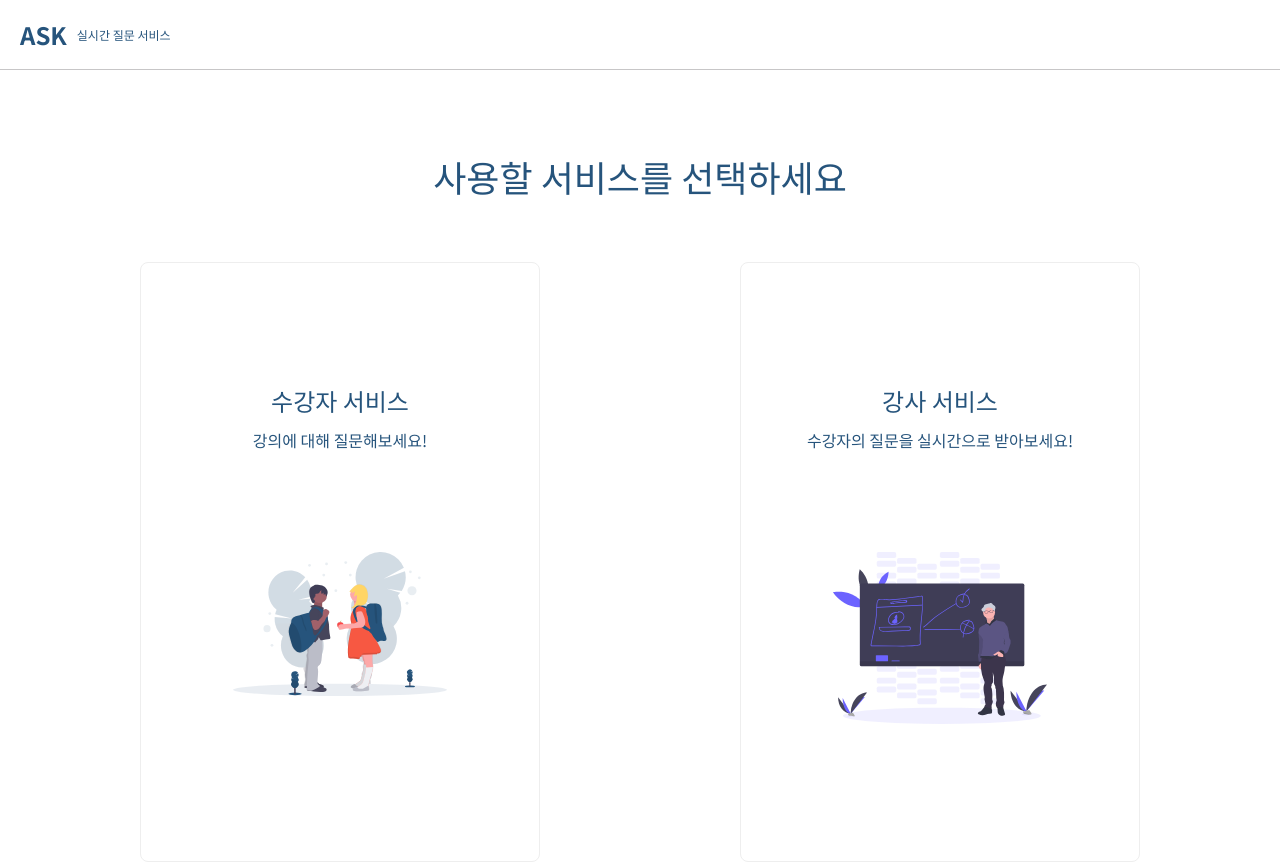
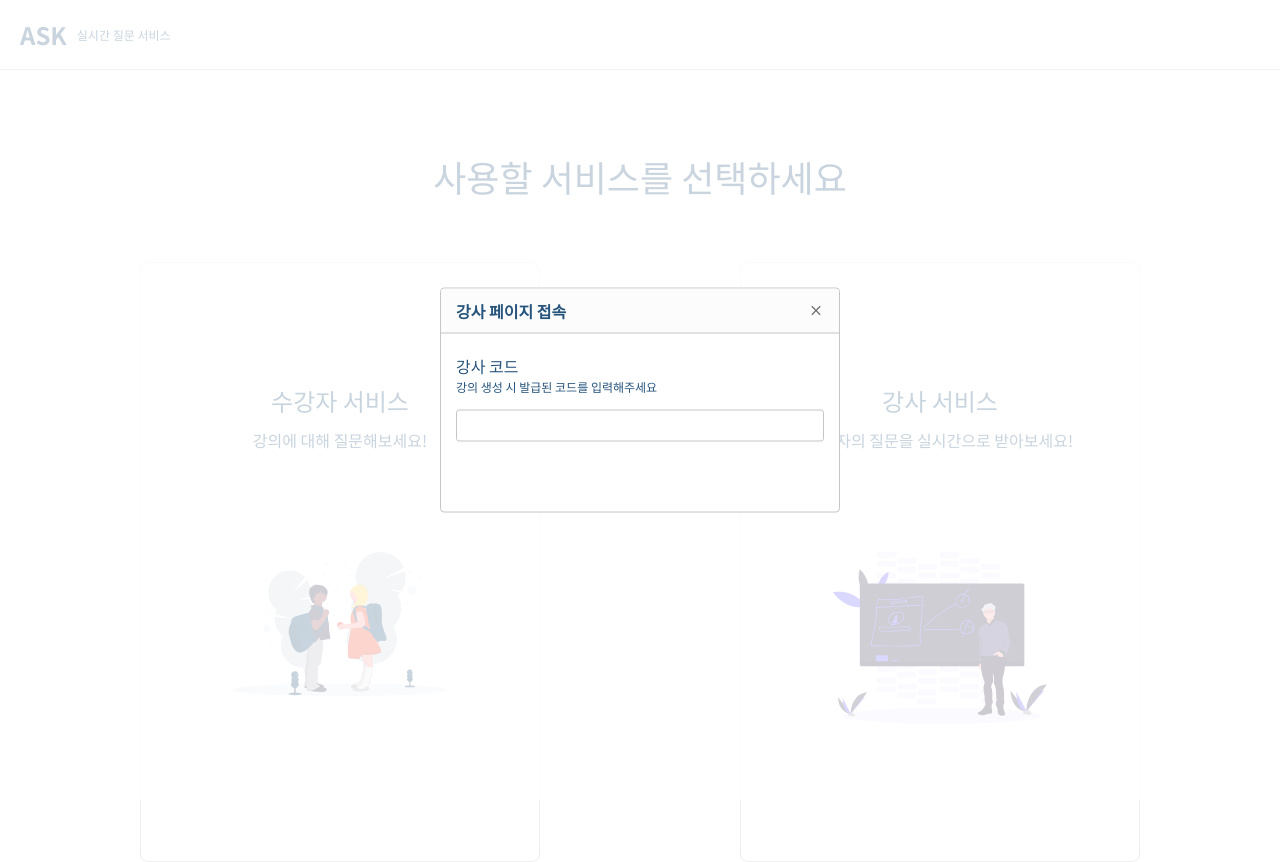
Before and after one commit to Choi-Jinwoo/Ask_Web, a React (Create React App) app: page / in a window 1280 px wide. Built offline with nearby package versions, Linux system fonts and the light colour scheme.

Commit message:
Add: 강의 접속 모달 UI 생성

```diff
--- a/src/components/common/modal/index.scss
+++ b/src/components/common/modal/index.scss
@@ -9,6 +9,7 @@
       display: flex;
       align-items: center;
       justify-content: space-between;
+      background-color: $lightestGray;
 
       &-closeIcon {
         font-size: 16px;
@@ -18,7 +19,7 @@
     }
 
     &-content {
-      padding: 10px 15px;
+      padding: 20px 15px;
     }
   }
 }
--- a/src/components/common/modal/index.tsx
+++ b/src/components/common/modal/index.tsx
@@ -43,7 +43,8 @@ export const Modal = ({
       style={styles}
       isOpen={isOpen} >
       <div className='modal-window-title'>
-        <Text>{title}</Text>
+        <Text
+          weight='bold'>{title}</Text>
         <IoMdClose
           className='modal-window-title-closeIcon'
           onClick={close} />
--- /dev/null
+++ b/src/components/lecturer/join-lecturer-modal/index.scss
@@ -0,0 +1,20 @@
+@import "styles/colors.scss";
+
+.joinLecturerModal {
+  display: flex;
+  flex-direction: column;
+  justify-content: center;
+
+  &-code {
+    margin-top: 15px;
+    font-size: 0.85rem;
+    padding: 5px;
+    color: $darkerGray;
+    border: 1px solid $baseGray;
+    border-radius: 3px;
+
+    &:focus {
+      outline: none;
+    }
+  }
+}
--- /dev/null
+++ b/src/components/lecturer/join-lecturer-modal/index.tsx
@@ -0,0 +1,23 @@
+import React from 'react';
+import { Modal } from 'components/common/modal';
+import { Text } from 'components/common/text';
+
+import './index.scss';
+
+export const JoinLecturerModal = () => {
+  return (
+    <Modal
+      title='강사 페이지 접속'
+      isOpen={true}
+      close={() => { }}
+      width='400px'
+      height='225px'
+    >
+      <div className='joinLecturerModal'>
+        <Text>강사 코드</Text>
+        <Text size='small'>강의 생성 시 발급된 코드를 입력해주세요</Text>
+        <input className='joinLecturerModal-code' type="text" />
+      </div>
+    </Modal >
+  )
+}
--- a/src/pages/home.page.tsx
+++ b/src/pages/home.page.tsx
@@ -1,11 +1,13 @@
 import React from 'react';
 import { Home } from 'components/home';
 import { PageTemplate } from 'components/common/page-template';
+import { JoinLecturerModal } from 'components/lecturer/join-lecturer-modal';
 
 export const HomePage = () => {
   return (
     <PageTemplate>
+      <JoinLecturerModal />
       <Home />
-    </PageTemplate>
+    </PageTemplate >
   )
 }
--- a/src/styles/colors.scss
+++ b/src/styles/colors.scss
@@ -1,4 +1,4 @@
-$lightestGray: #f6f6f6;
+$lightestGray: #fcfcfc;
 $lighterGray: #eeeeee;
 $lightGray: #c7c6c7;
 $baseGray: #c5c5c5;
```
